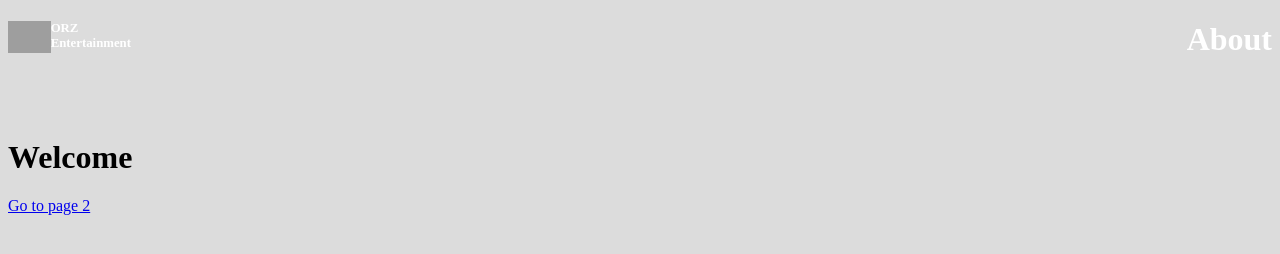
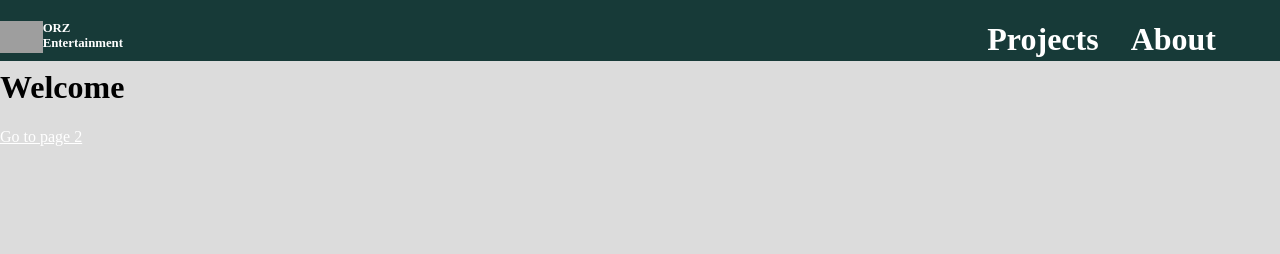
Before and after one commit to OrzEntertainment/ORZEntertainmentWebsite, a Gatsby site: page / in a window 1280 px wide. Built offline with nearby package versions, Linux system fonts and the light colour scheme; Gatsby itself is replaced by a stand-in of ours; grey boxes are pictures that could not be loaded.

Commit message:
working navbar

```diff
--- a/src/components/css/layout.css
+++ b/src/components/css/layout.css
@@ -4,8 +4,21 @@ html{
 .logo-link{
   text-decoration: none;
 }
+body {
+  margin: 0;
+  padding-top: 3em;
+}
 #navbar{
-  width: auto;
-  height: 6em;
-  color: white;
+  overflow: hidden;
+  background-color: rgb(23, 58, 56);
+  position: fixed;
+  top: 0;
+  width: 100%;
 }
+#navbar a:hover {
+  transition: color 0.3s ease;
+  color: lightskyblue;
+}
+a{
+  color:white;
+}
--- a/src/components/header.js
+++ b/src/components/header.js
@@ -4,7 +4,11 @@ import React from 'react';
 import Logo from './logo';
 
 const Header = ({ siteTitle }) => (
-  <div id="navbar">
+  <div id="navbar" style={{
+    position: `fixed`,
+    top: `0`,
+    width: `100%`,
+  }}>
     <h1>
       <Link
         to="/"
@@ -18,11 +22,21 @@ const Header = ({ siteTitle }) => (
         style={{
           textDecoration: `none`,
           float: `right`,
-          color: `white`,
-          fontSize: `1em`
+          fontSize: `1em`,
+          paddingRight: `2em`
         }}
       >
         About
+      </Link>
+      <Link to="/about"
+        style={{
+          textDecoration: `none`,
+          float: `right`,
+          fontSize: `1em`,
+          paddingRight: `1em`
+        }}
+      >
+        Projects
       </Link>
     </h1>
   </div>
```
